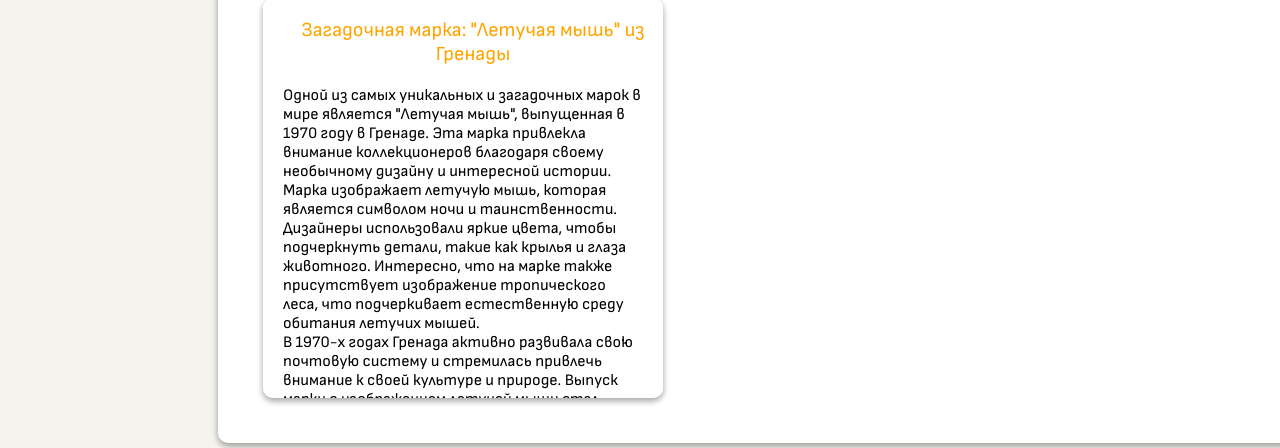
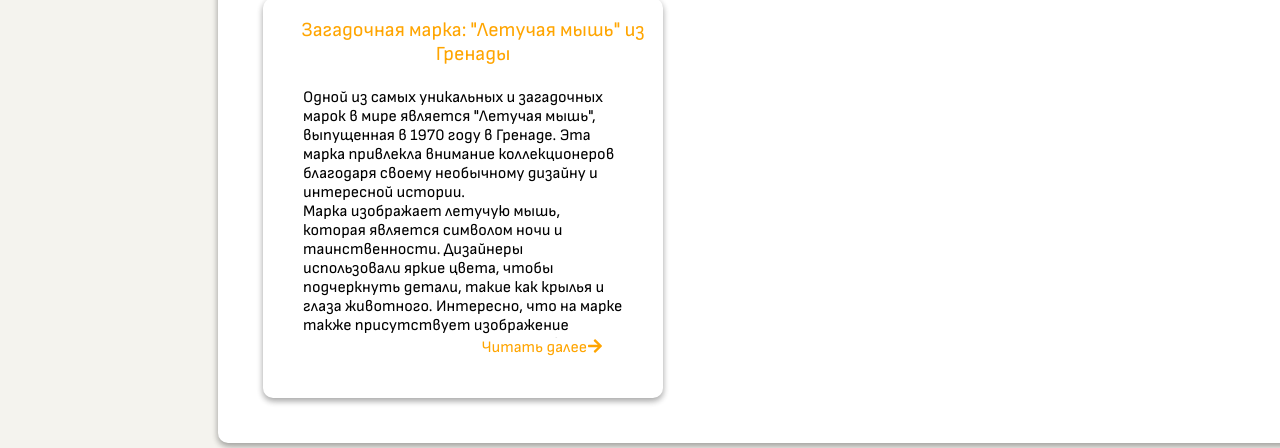
Before and after one commit to fridalif/collectioner_site, a Next.js app in the folder frontend/: page / in a window 1280 px wide. Shown: the part 886-1334 px from the top of the page. Built offline with nearby package versions, Linux system fonts and the light colour scheme; no server answers.

Commit message:
completed index page

```diff
--- a/frontend/src/components/Titles/Titles.jsx
+++ b/frontend/src/components/Titles/Titles.jsx
@@ -1,4 +1,5 @@
 import styles from './Titles.module.css'
+import { FaArrowRight } from "react-icons/fa";
 
 export function Titles(){
 
@@ -12,6 +13,7 @@ export function Titles(){
                 <div className={styles.titlesArticleHeader}>
                     Загадочная марка: "Летучая мышь" из Гренады
                 </div>
+                <div className={styles.titlesArticleTextContainer}>
                     <div className={styles.titlesArticleText}>
                         Одной из самых уникальных и загадочных марок в мире является "Летучая мышь", выпущенная в 1970 году в Гренаде. Эта марка привлекла внимание коллекционеров благодаря своему необычному дизайну и интересной истории.
                         <br />
@@ -19,6 +21,8 @@ export function Titles(){
                         <br />
                         В 1970-х годах Гренада активно развивала свою почтовую систему и стремилась привлечь внимание к своей культуре и природе. Выпуск марки с изображением летучей мыши стал частью программы по охране окружающей среды и сохранению биоразнообразия. В то время многие виды летучих мышей находились под угрозой исчезновения из-за уничтожения их естественной среды обитания.
                     </div>
+                    <a href='.' className={styles.titlesArticleLink}> Читать далее <FaArrowRight /> </a>
+                </div>
             </div>
         </div>
         </div>
--- a/frontend/src/components/Titles/Titles.module.css
+++ b/frontend/src/components/Titles/Titles.module.css
@@ -42,15 +42,39 @@
     font-size: 20px;
     margin-top:20px;
     margin-left:20px;
+    height: 70px;
     color:orange;
     text-align: center;
 }
 .titlesArticleHeader:hover{
     text-decoration: underline;
 }
+.titlesArticleTextContainer{
+    margin-left: 20px;
+    margin-right: 20px;
+    height: 310px;
+}
 .titlesArticleText{
     font-size: 16px;
     text-align: left;
     margin-left: 20px;
     margin-right: 20px;
+    height: 250px;
+    overflow-y: hidden;
 }
+
+.titlesArticleLink{
+    font-size: 16px;
+    color:orange;
+    display: flex;
+    justify-content: flex-end;
+    text-decoration: none;
+    margin-left: 20px;
+    margin-right: 20px;
+    height: 60px;
+    width:300px;
+}
+
+.titlesArticleLink:hover{
+    text-decoration: underline;
+}
```
Lines whose indentation alone changed are shown as unchanged.
